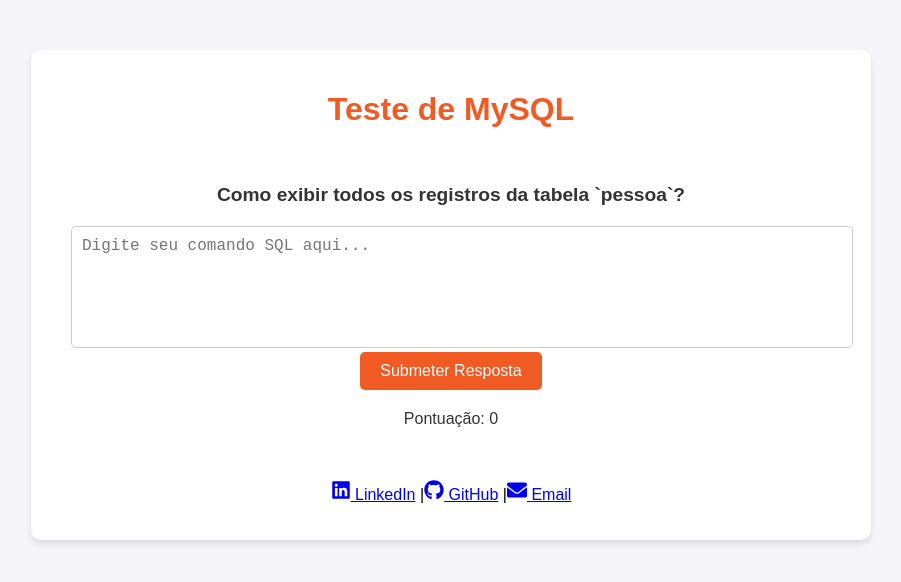
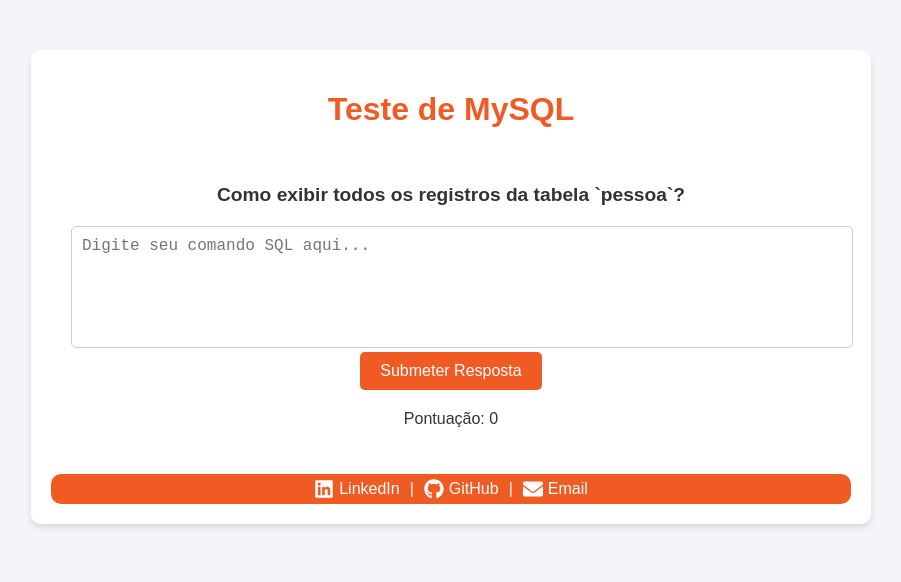
Before and after one commit to jothank/quiz-mysql, a Next.js app in the folder quiz-mysql/: page / in a window 1280 px wide. Shown: the top 582 px of the page, without its empty margins (189-1090 px from the left). Built offline with nearby package versions, Linux system fonts and the light colour scheme.

Commit message:
Update globals.css

```diff
--- a/quiz-mysql/src/app/globals.css
+++ b/quiz-mysql/src/app/globals.css
@@ -83,3 +83,36 @@ button:hover {
 .incorrect {
   color: red;
 }
+
+.footer {
+  margin-top: 10px;
+  padding: 5px;
+  text-align: center;
+  background-color: #f05b24;
+  color: white;
+  border-radius: 10px;
+}
+
+.footer p {
+  margin: 0;
+  display: flex;
+  justify-content: center;
+  align-items: center;
+}
+
+.footer a {
+  color: white;
+  text-decoration: none;
+  margin: 0 10px;
+  display: flex;
+  align-items: center;
+  transition: color 0.3s ease;
+}
+
+.footer a:hover {
+  color: #ffdab9;
+}
+
+.footer a svg {
+  margin-right: 5px;
+}
```
